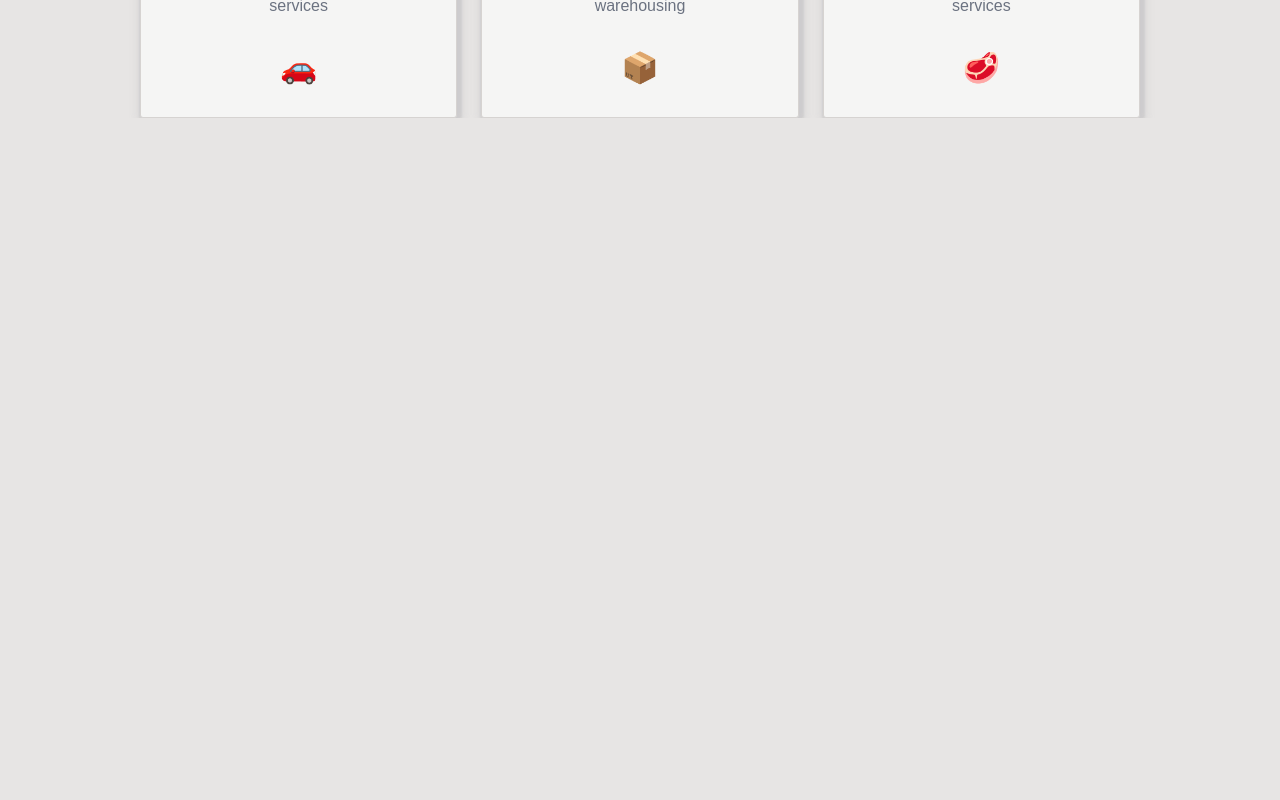
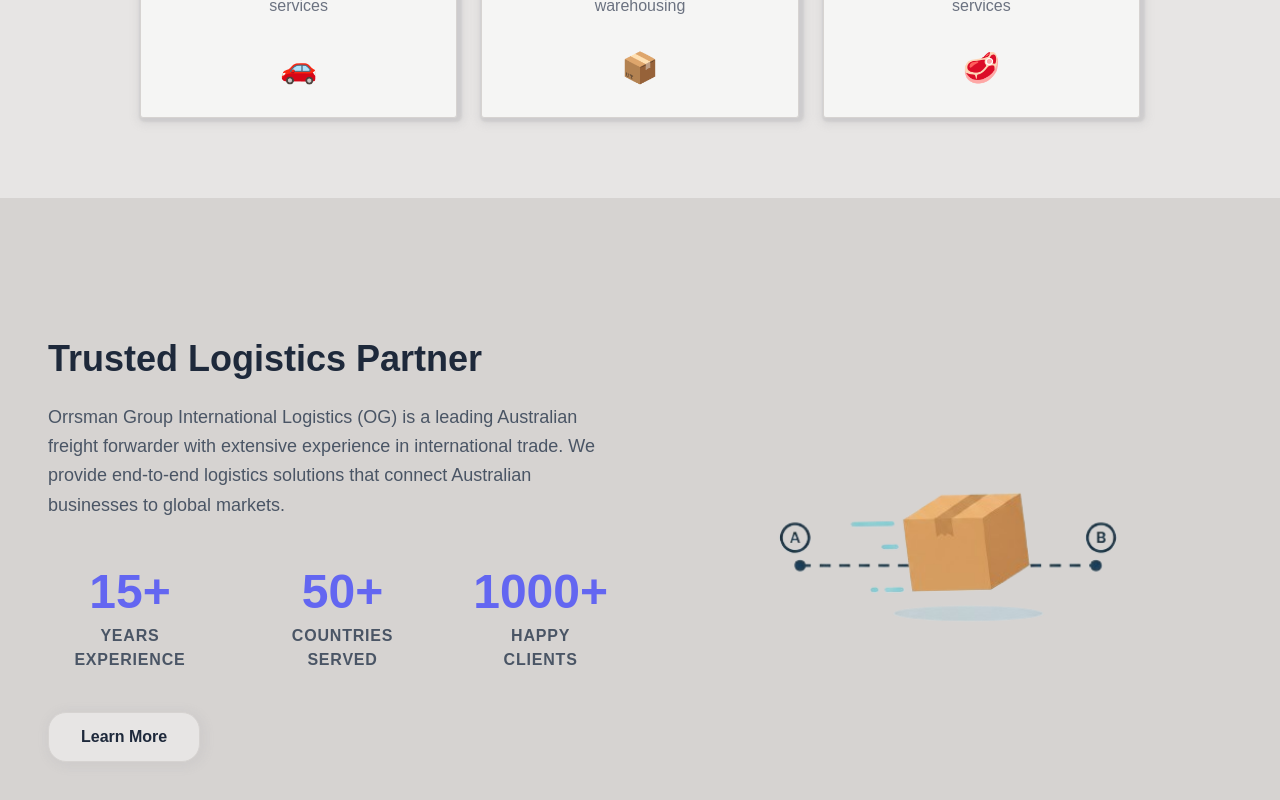
Before and after one commit to Sama2511/OrrsmanGroup, a Next.js app: page / in a window 1280 px wide. Shown: the part 1458-2258 px from the top of the page. Before the commit the page ends 1576 px from the top, so only its background shows below. Built offline with nearby package versions, Linux system fonts and the light colour scheme.

Commit message:
bottom section home page

```diff
--- a/app/layout.tsx
+++ b/app/layout.tsx
@@ -1,17 +1,6 @@
 import type { Metadata } from "next";
-import { Geist, Geist_Mono } from "next/font/google";
 import "./globals.css";
 import Header from "@/components/Header";
-
-const geistSans = Geist({
-  variable: "--font-geist-sans",
-  subsets: ["latin"],
-});
-
-const geistMono = Geist_Mono({
-  variable: "--font-geist-mono",
-  subsets: ["latin"],
-});
 
 export const metadata: Metadata = {
   title: "Orrsman Group",
@@ -25,9 +14,7 @@
 }>) {
   return (
     <html lang="en">
-      <body
-        className={`${geistSans.variable} ${geistMono.variable} antialiased`}
-      >
+      <body>
         <Header />
         {children}
       </body>
--- a/app/page.tsx
+++ b/app/page.tsx
@@ -38,7 +38,7 @@
           className="mt-40 w-full"
         />
         <div className="@container">
-          <div className="bg-card absolute -bottom-75 left-1/2 z-0 mt-8 min-w-[80%] -translate-x-1/2 p-6 xl:p-12 2xl:p-20 @[400]:-bottom-55">
+          <div className="bg-card absolute -bottom-62 left-1/2 z-0 mt-8 min-w-[80%] -translate-x-1/2 p-6 xl:p-12 2xl:p-20 @[400]:-bottom-55">
             <h1 className="text-foreground mb-4 text-3xl leading-tight font-bold @[600]:text-4xl">
               Global Freight &
               <br />
@@ -50,10 +50,13 @@
               with Orrsman Group
             </h2>
             <div className="mt-6 flex gap-3 xl:mt-8 2xl:mt-10">
-              <Button className="p-4 text-base font-semibold">
+              <Button className="px-8 py-6 text-base font-semibold">
                 Our services
               </Button>
-              <Button variant="outline" className="p-4 text-base font-semibold">
+              <Button
+                variant="outline"
+                className="px-8 py-6 text-base font-semibold"
+              >
                 Get Quote
               </Button>
             </div>
@@ -79,6 +82,74 @@
           ))}
         </div>
       </section>
+      <section className="bg-secondary mt-20 py-16 md:py-24">
+        <div className="mx-auto max-w-7xl px-6 md:px-12">
+          <div className="flex flex-col items-center gap-12 lg:flex-row lg:gap-16">
+            {/* Left Content */}
+            <div className="flex-1">
+              <h1 className="text-foreground mb-6 text-4xl font-bold md:text-4xl">
+                Trusted Logistics Partner
+              </h1>
+              <p className="mb-12 text-lg leading-relaxed text-gray-600">
+                Orrsman Group International Logistics (OG) is a leading
+                Australian freight forwarder with extensive experience in
+                international trade. We provide end-to-end logistics solutions
+                that connect Australian businesses to global markets.
+              </p>
+              <div className="lg:hidden">
+                <img
+                  src="/section4.png"
+                  alt="Logistics"
+                  className="w-full max-w-md lg:max-w-lg"
+                />
+              </div>
+              {/* Stats */}
+              <ul className="mb-10 flex gap-8 md:gap-12">
+                <li className="text-center">
+                  <div className="text-primary mb-2 text-4xl font-bold md:text-5xl">
+                    15+
+                  </div>
+                  <div className="text-sm font-semibold tracking-wider text-gray-600 uppercase md:text-base">
+                    Years Experience
+                  </div>
+                </li>
+                <li className="text-center">
+                  <div className="text-primary mb-2 text-4xl font-bold md:text-5xl">
+                    50+
+                  </div>
+                  <div className="text-sm font-semibold tracking-wider text-gray-600 uppercase md:text-base">
+                    Countries Served
+                  </div>
+                </li>
+                <li className="text-center">
+                  <div className="text-primary mb-2 text-4xl font-bold md:text-5xl">
+                    1000+
+                  </div>
+                  <div className="text-sm font-semibold tracking-wider text-gray-600 uppercase md:text-base">
+                    Happy Clients
+                  </div>
+                </li>
+              </ul>
+
+              <Button
+                variant="outline"
+                className="px-8 py-6 text-base font-semibold"
+              >
+                Learn More
+              </Button>
+            </div>
+
+            {/* Right Image */}
+            <div className="hidden flex-1 justify-center lg:flex">
+              <img
+                src="/section3.png"
+                alt="Logistics"
+                className="w-full max-w-md lg:max-w-lg"
+              />
+            </div>
+          </div>
+        </div>
+      </section>
     </div>
   );
 }
--- a/components/Header.tsx
+++ b/components/Header.tsx
@@ -23,7 +23,7 @@
           </Link>
           <div className="mr-20 hidden space-x-5 font-semibold text-black md:block">
             <Link href="/">Home</Link>
-            <Link href="/">Services</Link>
+            <Link href="/services">Services</Link>
             <Link href="/">About us</Link>
             <Link href="/">Contact us</Link>
           </div>
@@ -37,7 +37,7 @@
       {isOpen && (
         <div className="flex flex-col items-center justify-center gap-3 px-5 py-3 md:hidden">
           <Link href="/">Home</Link>
-          <Link href="/">Services</Link>
+          <Link href="/services">Services</Link>
           <Link href="/">About us</Link>
           <Link href="/">Contact us</Link>
         </div>
--- a/components/ServiceCard.tsx
+++ b/components/ServiceCard.tsx
@@ -3,12 +3,7 @@
   CardContent,
   CardFooter,
   CardHeader,
-  CardTitle,
 } from "@/components/ui/card";
-import { Icon, Menu } from "lucide-react";
-import Link from "next/link";
-import { Button } from "./ui/button";
-import { LucideIcon } from "lucide-react";
 
 interface ServiceCardProps {
   icon: string;
```
Also changed, not shown: public/section3.png (added), public/section4.png (added).
